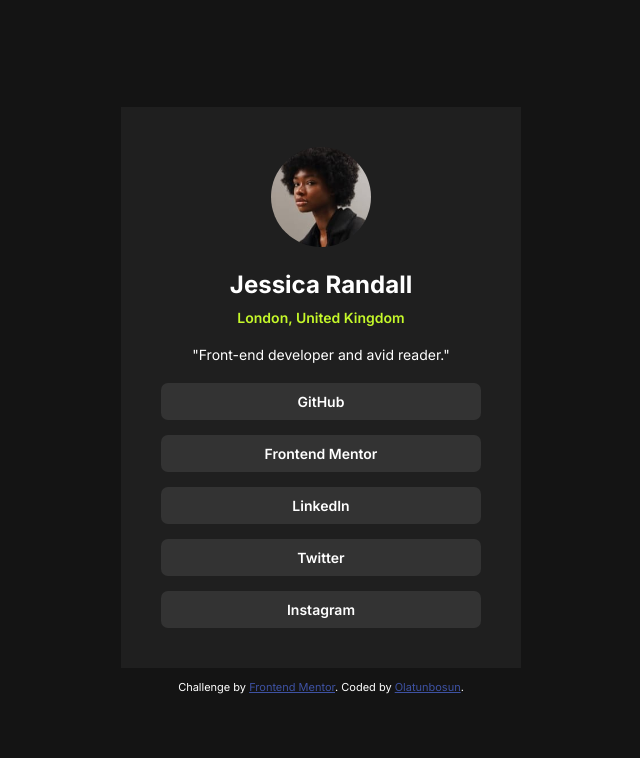
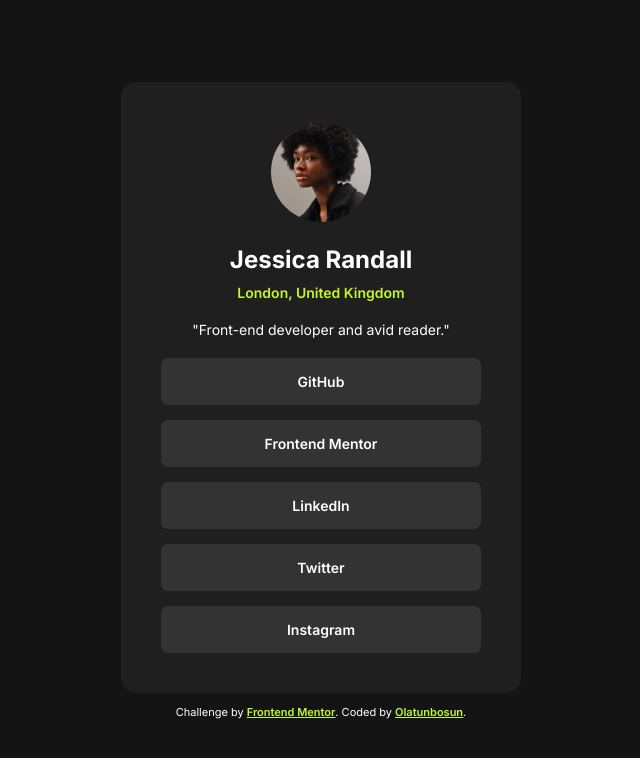
Before and after one commit to A-Olatunbosun/social-links-profile, a plain HTML site: page index.html in a window 1280 px wide. Shown: the whole page, without its empty margins (319-959 px from the left). Drawn offline with Linux system fonts and the light colour scheme.

Commit message:
Added a border radius to the profile card and also change the color of the author link

```diff
--- a/index.html
+++ b/index.html
@@ -24,7 +24,7 @@
   </head>
 
   <body>
-    <div class="container">
+    <main class="container">
       <img
         src="./assets/images/avatar-jessica.jpeg"
         alt="profile image"
@@ -48,7 +48,7 @@
         target="_blank"
         >Instagram</a
       >
-    </div>
+    </main>
 
     <div class="attribution">
       Challenge by
--- a/style.css
+++ b/style.css
@@ -40,6 +40,7 @@ p {
   background-color: hsl(0, 0%, 12%);
   text-align: center;
   padding: 40px;
+  border-radius: 15px;
 }
 
 .country {
@@ -54,7 +55,7 @@ p {
   color: white;
   background-color: hsl(0, 0%, 20%);
   border-radius: 7px;
-  padding: 10px;
+  padding: 15px;
   font-weight: 600;
 }
 
@@ -78,7 +79,8 @@ p {
 }
 
 .attribution a {
-  color: hsl(228, 45%, 44%);
+  color: hsl(75, 94%, 57%);
+  font-weight: 600;
 }
 
 @media screen and (max-width: 450px) {
```
